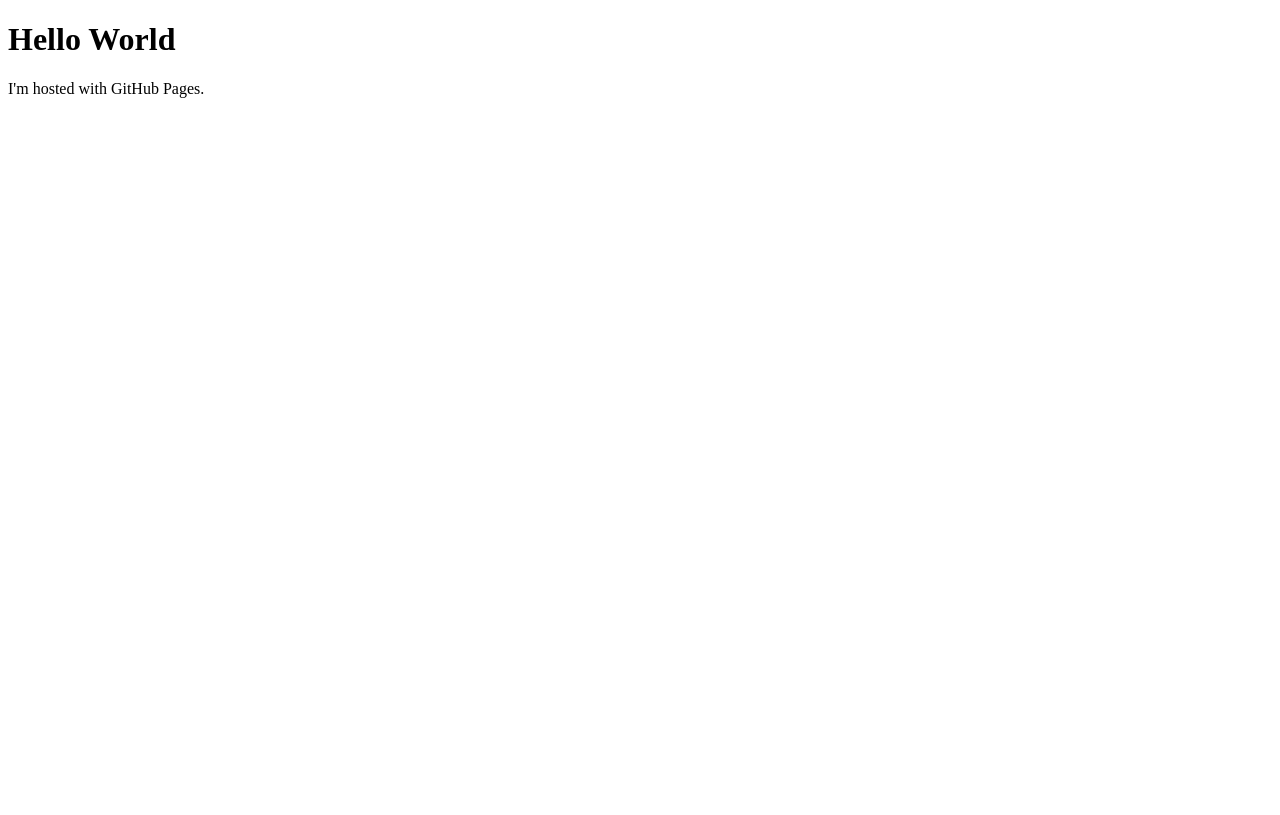
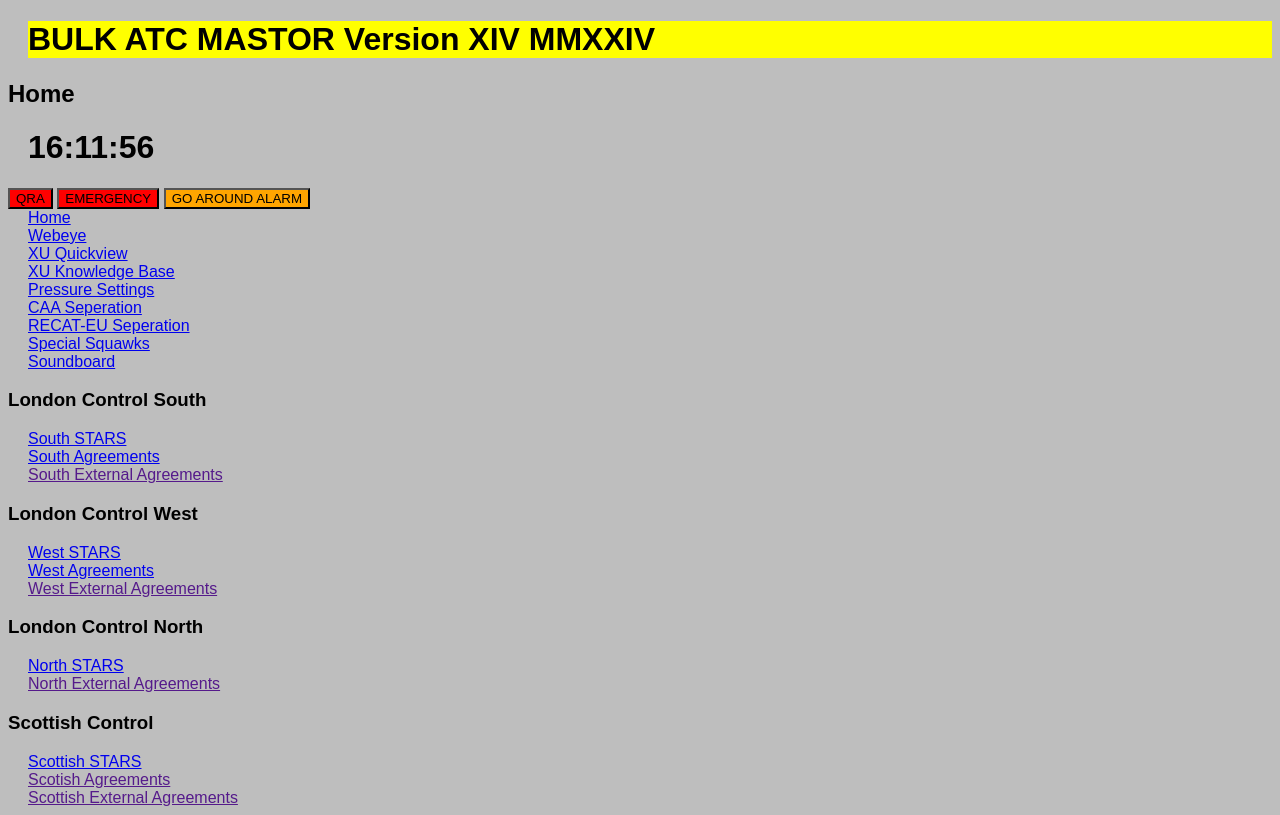
Before and after one commit to Danj7572/ATC-Mastor, a plain HTML site: page index.html in a window 1280 px wide. Drawn offline with Linux system fonts and the light colour scheme.

Commit message:
Update index.html

```diff
--- a/index.html
+++ b/index.html
@@ -1,7 +1,81 @@
 <!DOCTYPE html>
 <html>
+
+<head>
+	<link rel = "stylesheet" href="mystyle.css">
+	<title> BULK ATC MASTOR</title>
+</head>
+
 <body>
-<h1>Hello World</h1>
-<p>I'm hosted with GitHub Pages.</p>
+    <h1 style="background-color:#FFFF00;">BULK ATC MASTOR Version XIV MMXXIV</h1>
+    <h2>Home</h2>
+
+    <h1>
+        <body onload="startTime()">
+
+            <div id="txt"></div>
+
+            <script>
+                function startTime() {
+                    const today = new Date();
+                    let h = today.getHours();
+                    let m = today.getMinutes();
+                    let s = today.getSeconds();
+                    m = checkTime(m);
+                    s = checkTime(s);
+                    document.getElementById('txt').innerHTML = h + ":" + m + ":" + s;
+                    setTimeout(startTime, 1000);
+                }
+
+                function checkTime(i) {
+                    if (i < 10) { i = "0" + i };  // add zero in front of numbers < 10
+                    return i;
+                }
+            </script>
+
+    </h1>
+
+<!--QRA Button-->
+<button style="background-color:red"
+<button onclick="window.location.href = 'QRA.html';">QRA</button>
+
+<!--EMERGENCY Button-->
+<button style="background-color:red"
+<button onclick="window.location.href = '';">EMERGENCY</button>
+
+<!--EMERGENCY Button-->
+<button style="background-color:orange"
+<button onclick="window.location.href = 'go around.html';">GO AROUND ALARM</button>
+
+<!--Main Menu-->
+    <ul>
+        <li><a href="Home.html"> Home </a></li>
+        <li><a href="Webeye.html"> Webeye </a></li>
+        <li><a href="https://drive.google.com/file/d/1gin-NOGFjaqd7YPV-GnSY3qlMoKgo0v2/view" target="_blank"> XU Quickview </a></li>
+        <li><a href="https://wiki.ivao.aero/en/home/divisions/xu" target="_blank"> XU Knowledge Base </a></li>
+        <li><a href="APSC.html"> Pressure Settings </a></li>
+        <li><a href="CAA Seperation.html"> CAA Seperation </a></li>
+        <li><a href="RECAT-EU Seperation.html"> RECAT-EU Seperation </a></li>
+        <li><a href="Special Squawks.html"> Special Squawks </a></li>
+        <li><a href="Soundboard.html"> Soundboard </a></li>
+        <h3>London Control South</h3>
+        <li><a href="TTS STARS.html"> South STARS </a></li>
+        <li><a href="TTS Agreements.html"> South Agreements </a></li>
+        <li><a href=""> South External Agreements </a></li>
+
+        <h3>London Control West</h3>
+        <li><a href="TTW STARS.html"> West STARS </a></li>
+        <li><a href="TTW Agreements.html"> West Agreements </a></li>
+        <li><a href=""> West External Agreements </a></li>
+        <h3>London Control North</h3>
+        <li><a href="TTN STARS.html"> North STARS </a></li>
+        <li><a href=""> North External Agreements </a></li>
+        <h3>Scottish Control</h3>
+        <li><a href="PX STARS.html"> Scottish STARS </a></li>
+        <li><a href=""> Scotish Agreements </a></li>
+        <li><a href=""> Scottish External Agreements </a></li>
+    </ul>
+
 </body>
+
 </html>
```
